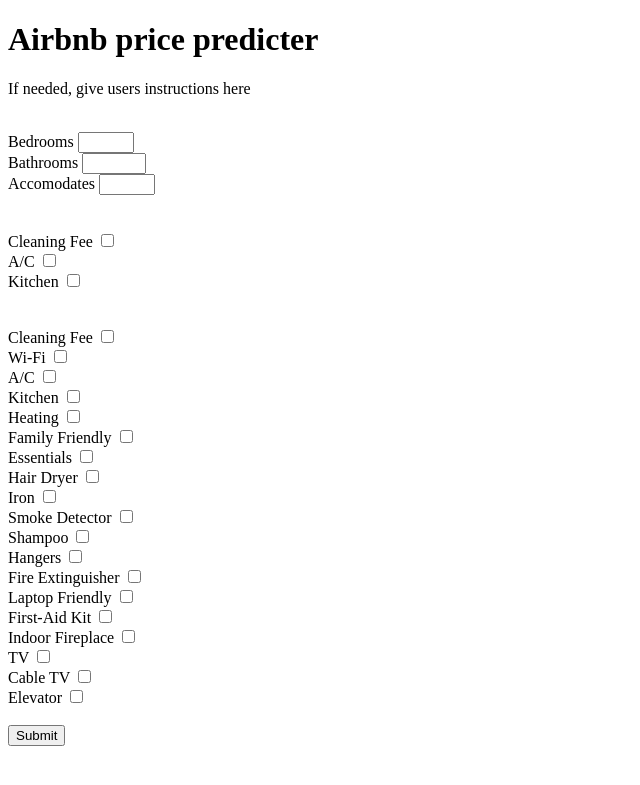
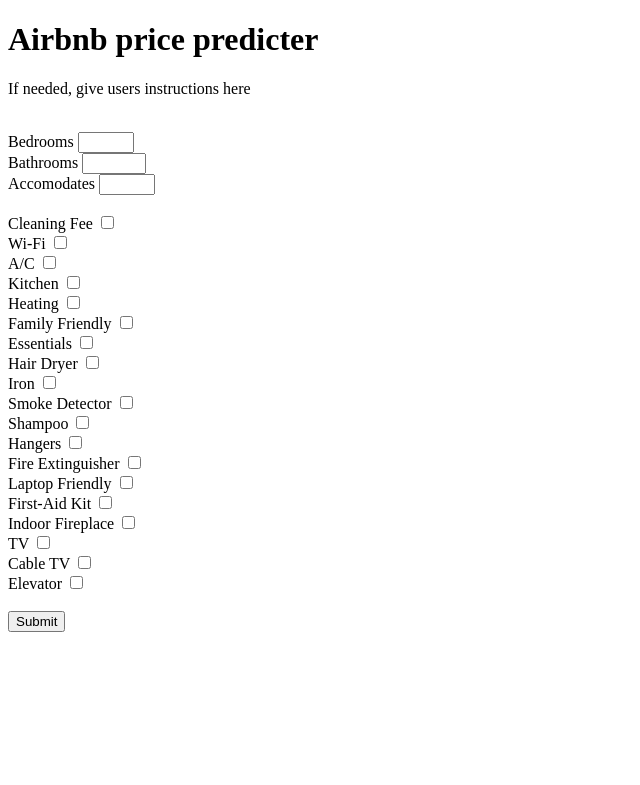
Before and after one commit to JenFaith/airbnb_app, a Flask app: page / in a window 1280 px wide. Shown: the top 785 px of the page, without its empty margins (0-640 px from the left). Run offline with Flask 2, Linux system fonts and the light colour scheme.

Commit message:
3/2 commit
Deleted that part of html (set default to 0)

```diff
--- a/application/templates/form.html
+++ b/application/templates/form.html
@@ -12,14 +12,7 @@
         <p>If needed, give users instructions here</p><br>
         Bedrooms <input type = "number" name = "bedrooms" min = "0" max = "10" step = "1"  ><br>
         Bathrooms <input type = "number" name = "bathrooms" min = "0" max = "6" step = "0.5" ><br>
-        Accomodates <input type = "number" name = "accomodates" min = "0" max = "30" step = "1" ><br><br><br>
-
-        <input type="hidden" name="clean_fee" value="0">
-        Cleaning Fee <input type="checkbox" name="clean_fee" value="1"><br>
-        <input type="hidden" name="ac" value="0">
-        A/C <input type="checkbox" name="ac" value="1"><br>
-        <input type="hidden" name="kitchen" value="0">
-        Kitchen <input type="checkbox" name="kitchen" value="1"><br><br><br>
+        Accomodates <input type = "number" name = "accomodates" min = "0" max = "30" step = "1" ><br><br>
 
 
         Cleaning Fee <input type="checkbox" value="clean_fee" name="feature_checkbox" ><br>
```
Also changed, not shown: 1 other file.
